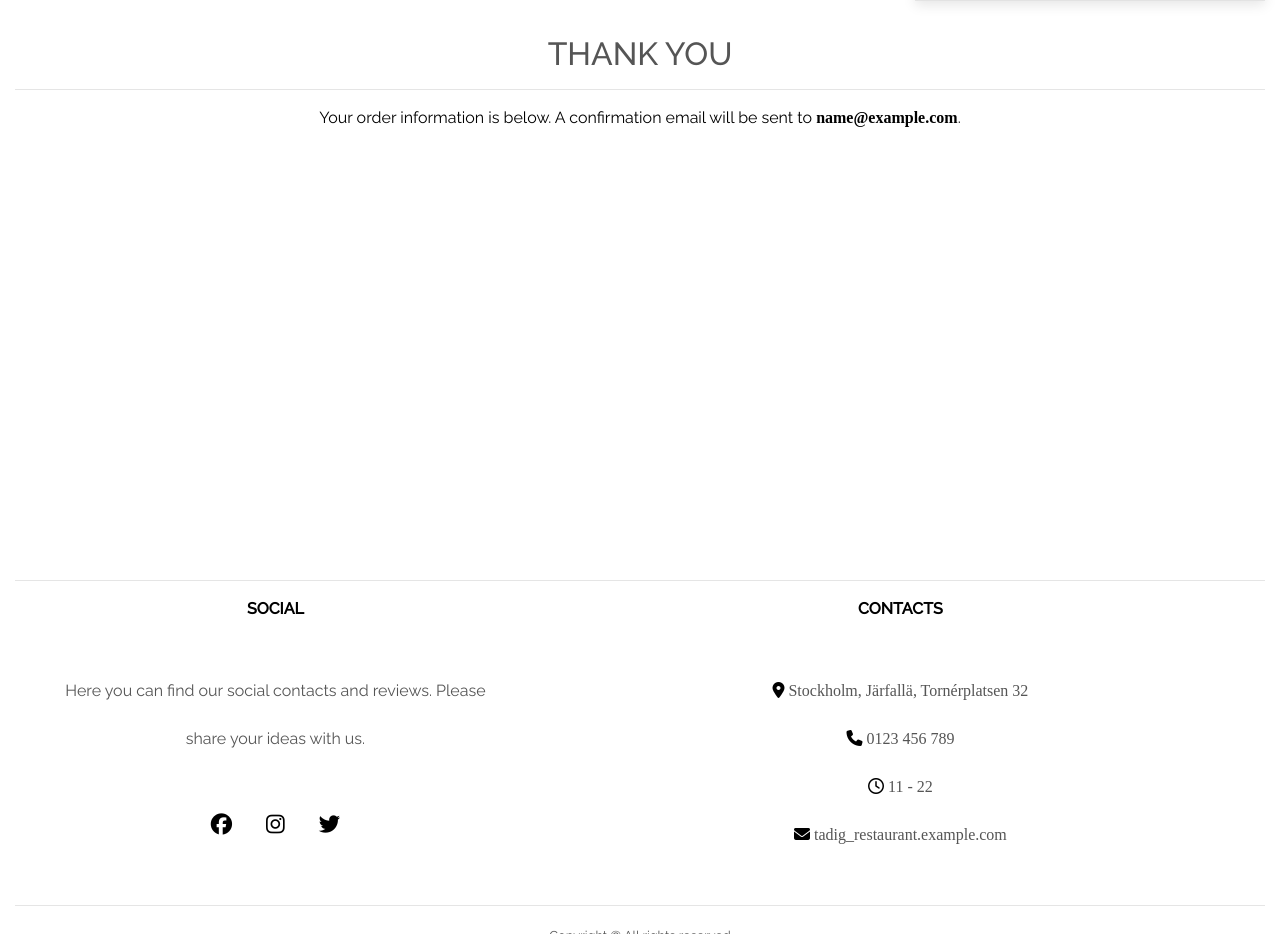
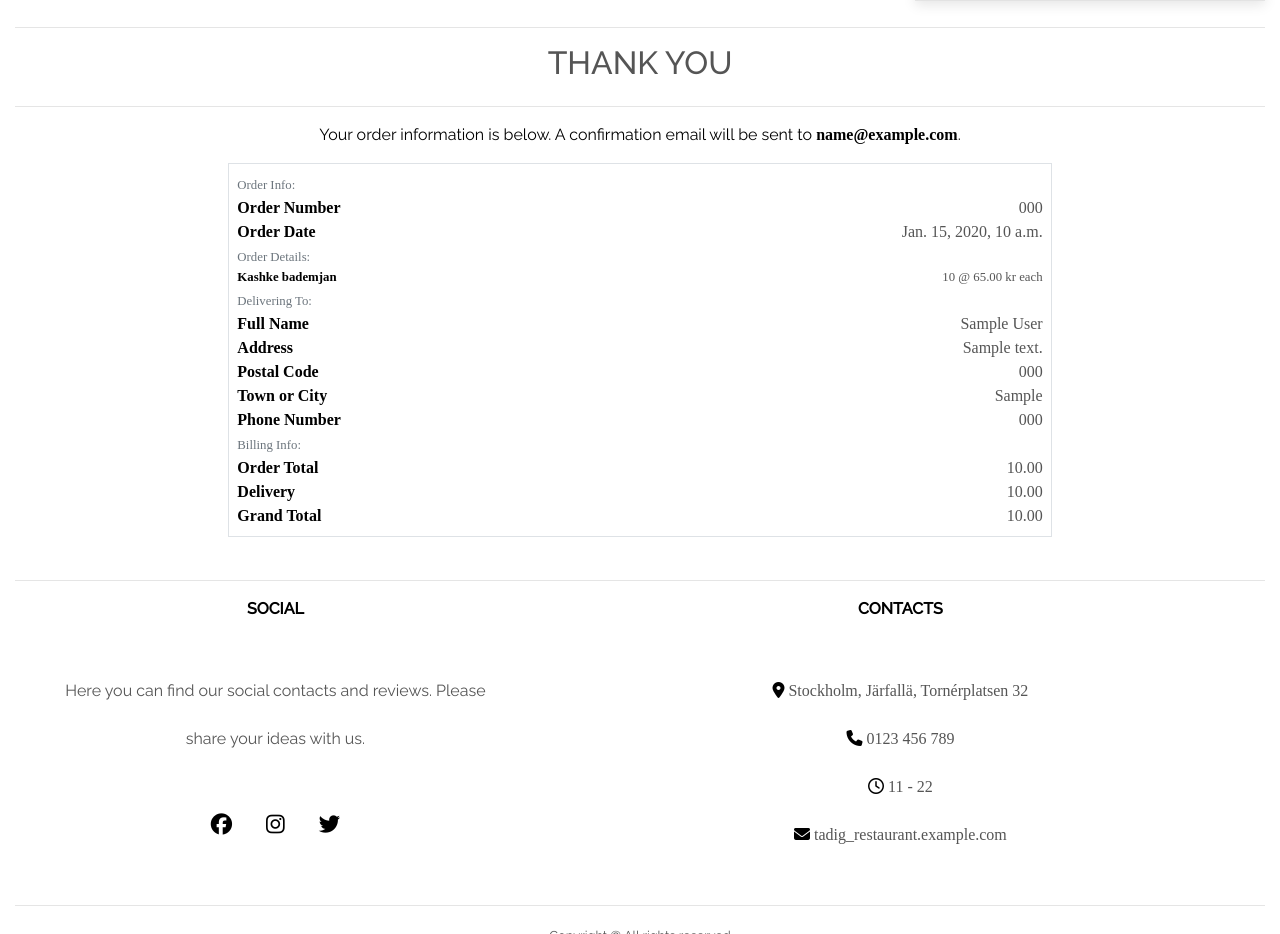
Before and after one commit to behnazkhoshnood/tadig_restaurant_v2, a Django app: page /checkout/checkout_success/000 in a window 1280 px wide. Shown: the part 219-1153 px from the top of the page. Run offline with Django 3.2, Linux system fonts and the light colour scheme; data comes from the database, SQL or seed files in the repository; both versions use the stored data as it was after the commit; tables that the repository leaves empty hold one stand-in row (values such as "Sample post"); some libraries are stand-ins or nearby versions.

Commit message:
fixed some bugs

```diff
--- a/checkout/models.py
+++ b/checkout/models.py
@@ -9,7 +9,7 @@ from products.models import Product
 
 class Order(models.Model):
     order_number = models.CharField(max_length=32, null=False, editable=False)
-    full_name = models.CharField(max_length=50, blank=True)
+    full_name = models.CharField(max_length=50, blank=False)
     email = models.EmailField(max_length=254, blank=True)
     phone_number = models.CharField(max_length=20, blank=True)
     postcode = models.CharField(max_length=20, null=False, blank=False)
--- a/checkout/static/checkout/css/checkout.css
+++ b/checkout/static/checkout/css/checkout.css
@@ -43,6 +43,18 @@
     white-space: nowrap;
 }
 
+.checkout-success-page{
+    font-family: 'Open+Sans';
+    font-size: 12px;
+}
+
+@media (min-width: 400px){
+    .checkout-success-page{
+        font-size: 16px;
+    }
+}
+
+
 @media (max-width: 991px){
     .checkout-calc-header{
         padding-left: 30px;
--- a/checkout/templates/checkout/checkout_success.html
+++ b/checkout/templates/checkout/checkout_success.html
@@ -6,7 +6,7 @@
 {% endblock %}
 
 {% block page_header %}
-<div class="container-fluid header-container">
+<div class="container header-container">
     <div class="row">
         <div class="col"></div>
     </div>
@@ -17,16 +17,145 @@
 <div class="container-fluid">
     <div class="row">
         <div class="col">
-            <br>
-            <h2 class="logo-font text-center">Thank You</h2>
-            <hr class="w-100">
-            <p class="text-black text-center">Your order information is below. A confirmation email will be sent to
+            <hr>
+            <h2 class="logo-font mb-4 text-center">Thank You</h2>
+            <hr>
+            <p class="text-black text-center mb-3">Your order information is below. A confirmation email will be sent to
                 <strong>{{ order.email }}</strong>.</p>
         </div>
     </div>
 
     <div class="row">
-        <div class="col-12 col-lg-7"></div>
+        <div class="checkout-success-page col-12 col-md-8 offset-md-2">
+            <div class="order-confirmation-wrapper p-2 border">
+                <div class="row">
+                    <div class="col">
+                        <small class="text-muted">Order Info:</small>
+                    </div>
+                </div>
+
+                <div class="row">
+                    <div class="col-12 col-md-4">
+                        <p class="mb-0 text-black font-weight-bold">Order Number</p>
+                    </div>
+                    <div class="col-12 col-md-8 text-md-right">
+                        <p class="mb-0">{{ order.order_number }}</p>
+                    </div>
+                </div>
+
+                <div class="row">
+                    <div class="col-12 col-md-4">
+                        <p class="mb-0 text-black font-weight-bold">Order Date</p>
+                    </div>
+                    <div class="col-12 col-md-8 text-md-right">
+                        <p class="mb-0">{{ order.date }}</p>
+                    </div>
+                </div>
+
+                <div class="row">
+                    <div class="col">
+                        <small class="text-muted">Order Details:</small>
+                    </div>
+                </div>
+
+                {% for item in order.lineitems.all %}
+                <div class="row">
+                    <div class="col-12 col-md-4">
+                        <p class="small mb-0 text-black font-weight-bold">
+                            {{ item.product.name }}
+                        </p>
+                    </div>
+                    <div class="col-12 col-md-8 text-md-right">
+                        <p class="small mb-0">{{ item.quantity }} @ {{ item.product.price }} kr each</p>
+                    </div>
+                </div>
+                {% endfor %}
+
+                <div class="row">
+                    <div class="col">
+                        <small class="text-muted">Delivering To:</small>
+                    </div>
+                </div>
+
+                <div class="row">
+                    <div class="col-12 col-md-4">
+                        <p class="mb-0 text-black font-weight-bold">Full Name</p>
+                    </div>
+                    <div class="col-12 col-md-8 text-md-right">
+                        <p class="mb-0">{{ order.full_name }}</p>
+                    </div>
+                </div>
+
+                <div class="row">
+                    <div class="col-12 col-md-4">
+                        <p class="mb-0 text-black font-weight-bold">Address</p>
+                    </div>
+                    <div class="col-12 col-md-8 text-md-right">
+                        <p class="mb-0">{{ order.street_address }}</p>
+                    </div>
+                </div>
+
+                <div class="row">
+                    <div class="col-12 col-md-4">
+                        <p class="mb-0 text-black font-weight-bold">Postal Code</p>
+                    </div>
+                    <div class="col-12 col-md-8 text-md-right">
+                        <p class="mb-0">{{ order.postcode }}</p>
+                    </div>
+                </div>
+
+                <div class="row">
+                    <div class="col-12 col-md-4">
+                        <p class="mb-0 text-black font-weight-bold">Town or City</p>
+                    </div>
+                    <div class="col-12 col-md-8 text-md-right">
+                        <p class="mb-0">{{ order.town_or_city }}</p>
+                    </div>
+                </div>
+
+                <div class="row">
+                    <div class="col-12 col-md-4">
+                        <p class="mb-0 text-black font-weight-bold">Phone Number</p>
+                    </div>
+                    <div class="col-12 col-md-8 text-md-right">
+                        <p class="mb-0">{{ order.phone_number }}</p>
+                    </div>
+                </div>
+
+                <div class="row">
+                    <div class="col">
+                        <small class="text-muted">Billing Info:</small>
+                    </div>
+                </div>
+
+                <div class="row">
+                    <div class="col-12 col-md-4">
+                        <p class="mb-0 text-black font-weight-bold">Order Total</p>
+                    </div>
+                    <div class="col-12 col-md-8 text-md-right">
+                        <p class="mb-0">{{ order.order_total }}</p>
+                    </div>
+                </div>
+
+                <div class="row">
+                    <div class="col-12 col-md-4">
+                        <p class="mb-0 text-black font-weight-bold">Delivery</p>
+                    </div>
+                    <div class="col-12 col-md-8 text-md-right">
+                        <p class="mb-0">{{ order.delivery_cost }}</p>
+                    </div>
+                </div>
+
+                <div class="row">
+                    <div class="col-12 col-md-4">
+                        <p class="mb-0 text-black font-weight-bold">Grand Total</p>
+                    </div>
+                    <div class="col-12 col-md-8 text-md-right">
+                        <p class="mb-0">{{ order.grand_total }}</p>
+                    </div>
+                </div>
+            </div>
+        </div>
     </div>
 </div>
 {% endblock %}
--- a/static/css/base.css
+++ b/static/css/base.css
@@ -140,7 +140,7 @@ i {
 
 .logo-font {
     text-transform: uppercase;
-    font-family: 'Raleway';
+    font-family: 'Raleway' !important;
 }
 
 .main-logo-link {
@@ -274,6 +274,7 @@ div.img-div {
 
 .table-responsive {
     font-size: 13px;
+    font-family: 'Opens+Sans';
 }
 
 p span{
```
Also changed, not shown: checkout/admin.py (+5 -5 lines), README.md, checkout/migrations/0001_initial.py, db.sqlite3.
